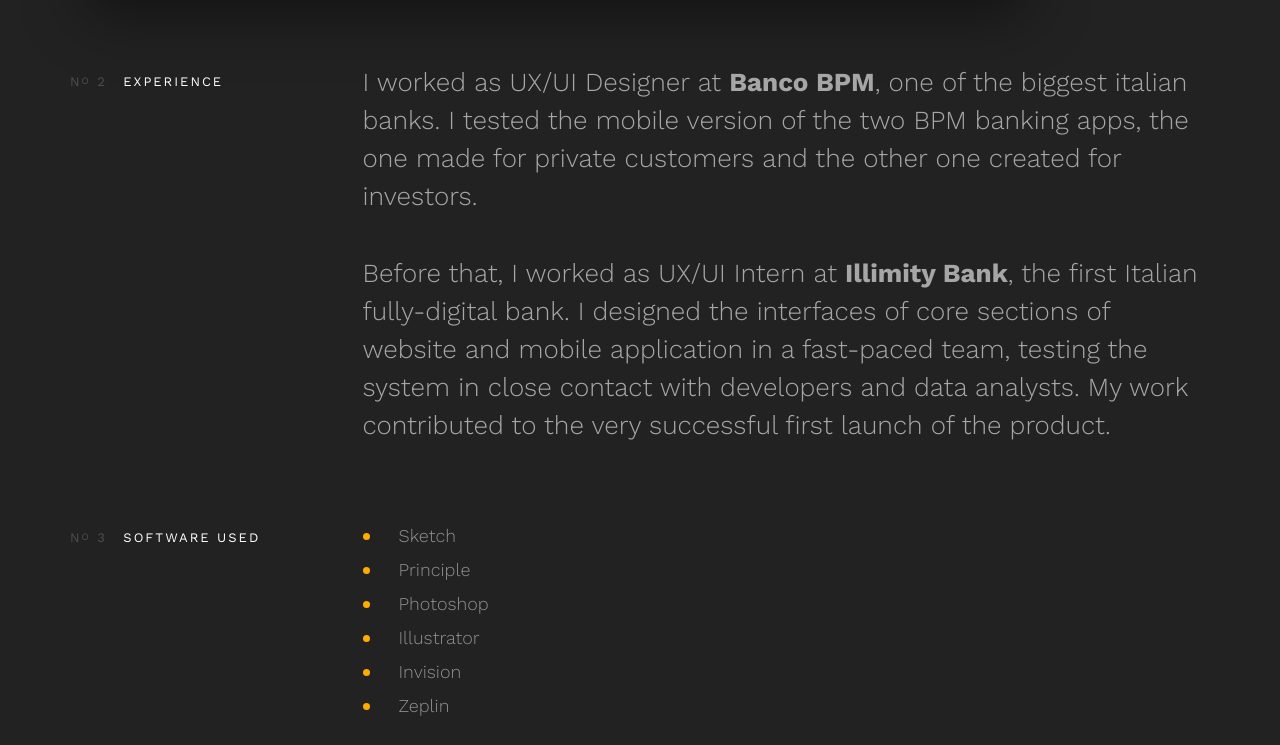
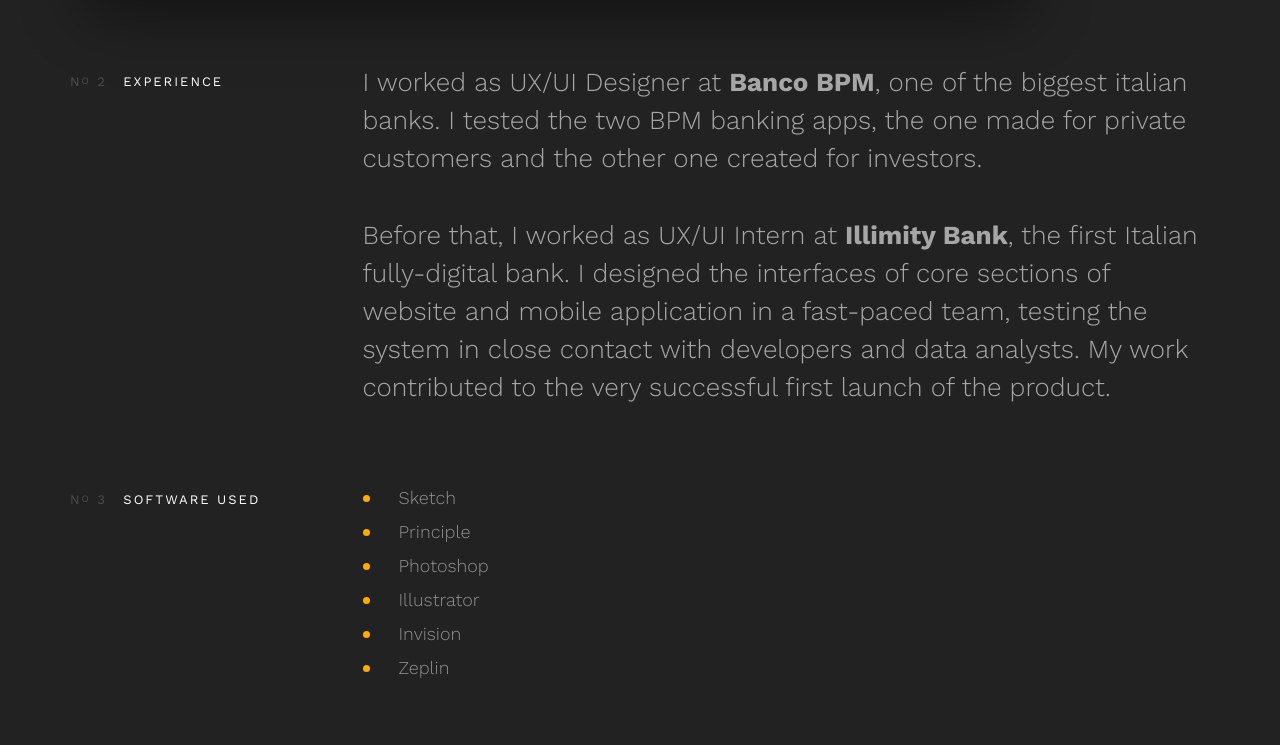
Before and after one commit to alessianobile/alessianobile.github.io, a plain HTML site: page about.html in a window 1280 px wide. Shown: the part 2216-2961 px from the top of the page. Drawn offline with nearby package versions, Linux system fonts and the light colour scheme; some packages are replaced by stand-ins of ours; no server answers; files whose address does not match are found by name; a web font is replaced by a local one.

Commit message:
Update about.html

```diff
--- a/about.html
+++ b/about.html
@@ -142,7 +142,7 @@
 							</div>
 							<div class="col-md-9">
 
-								<p class="fh5co-lead">I worked as UX/UI Designer at <b>Banco BPM</b>, one of the biggest italian banks. I tested the mobile version of the two BPM banking apps, the one made for private customers and the other one created for investors.</p>
+								<p class="fh5co-lead">I worked as UX/UI Designer at <b>Banco BPM</b>, one of the biggest italian banks. I tested the two BPM banking apps, the one made for private customers and the other one created for investors.</p>
 								<p class="fh5co-lead">Before that, I worked as UX/UI Intern at <b>Illimity Bank</b>, the first Italian fully-digital bank. I designed the interfaces of core sections of website and mobile application in a fast-paced team, testing the system in close contact with developers and data analysts. My work contributed to the very successful first launch of the product. </p>
 								<!--
 								<p>The assessments relating to my previous work performances have expressed my adaptability, personal initiative, great learning ability and constant interest in new topics. <br> Until now, I've helped a internet banking start-up and a big banking business build digital products that led to €1,2 billions in investments and €4,292 billions per year in revenue.</p>
```
